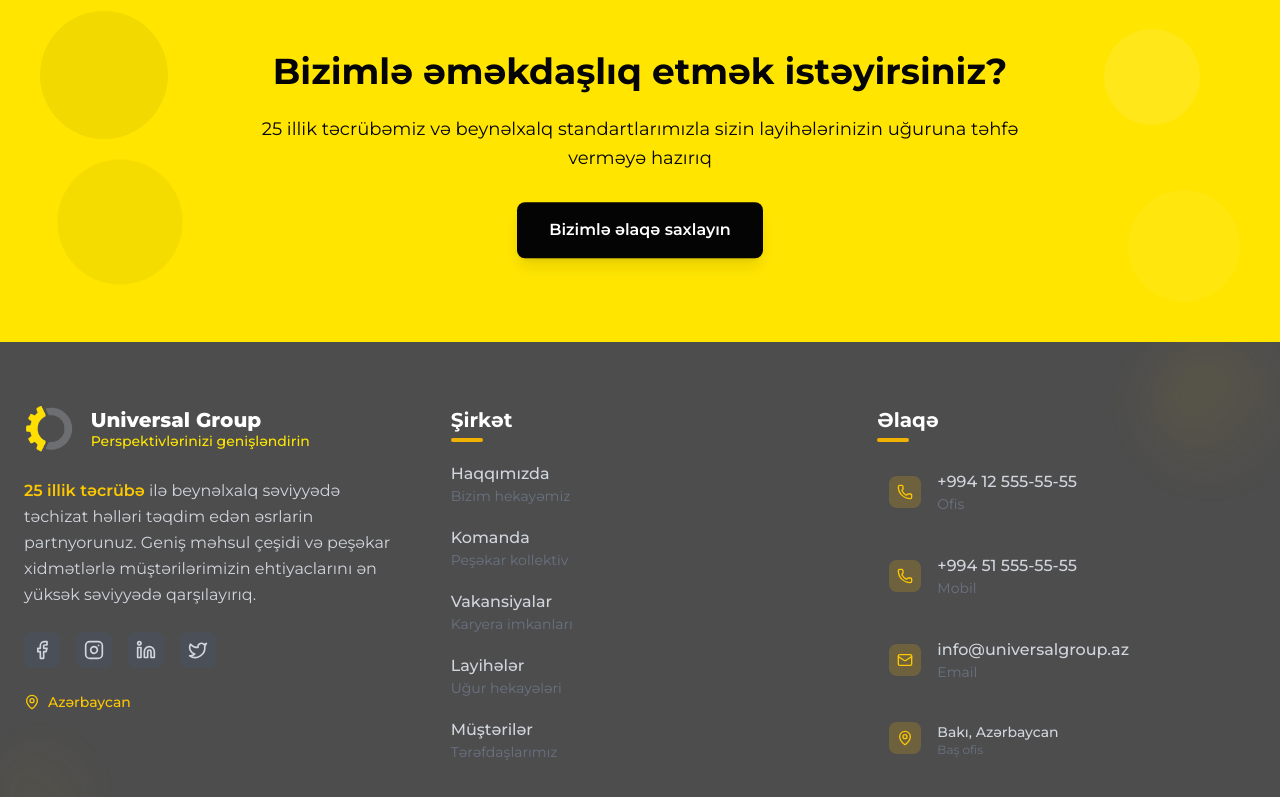
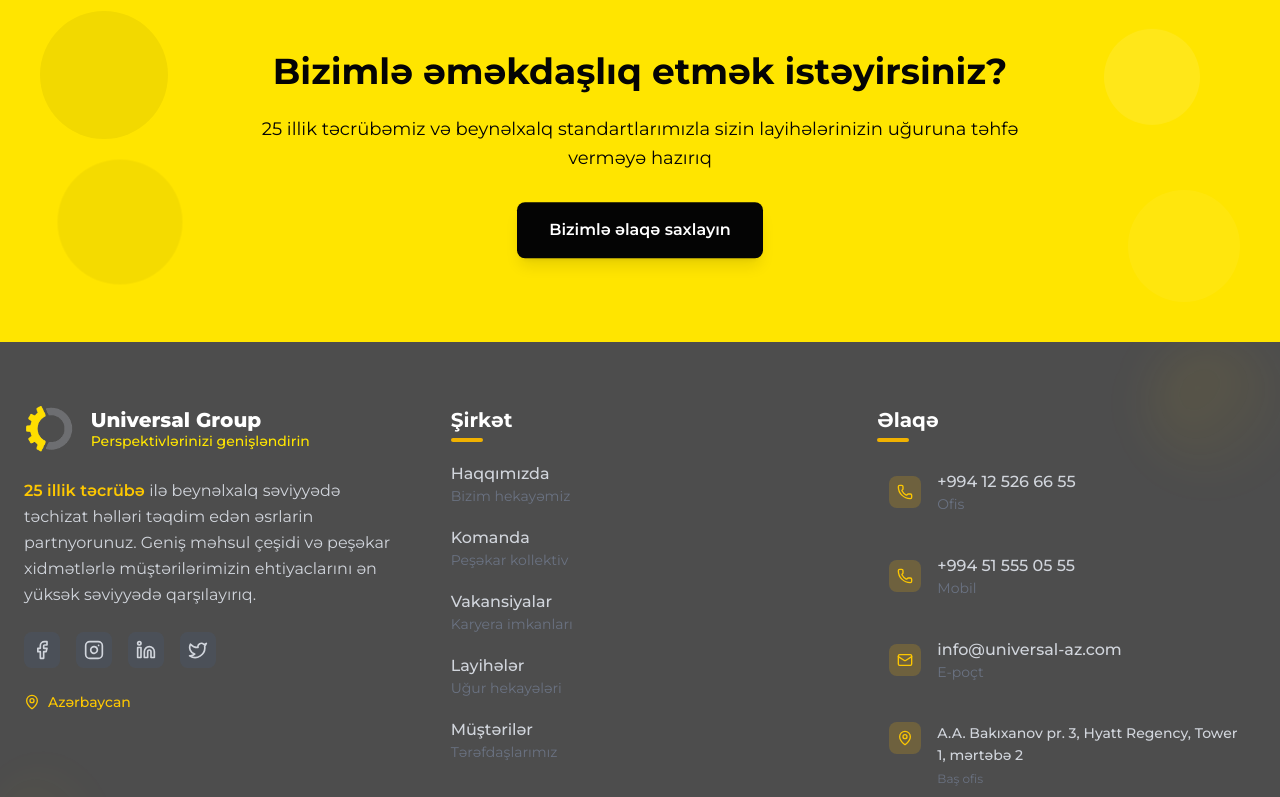
Before and after one commit to gurbanzadamurad01/universal-group, a Next.js app: page /az/services in a window 1280 px wide. Shown: the part 2000-2797 px from the top of the page. Built offline with nearby package versions, Linux system fonts and the light colour scheme.

Commit message:
update favicon ico

```diff
--- a/messages/az.json
+++ b/messages/az.json
@@ -88,7 +88,7 @@
   },
   "footer": {
     "tagline": "Perspektivlərinizi genişləndirin",
-    "description": "25 illik təcrübə ilə beynəlxalq səviyyədə təchizat həlləri təqdim edən əsrlarin partnyorunuz. Geniş məhsul çeşidi və peşəkar xidmətlərlə müştərilərimizin ehtiyaclarını ən yüksək səviyyədə qarşılayırıq.",
+    "description": "<years></years>ilə beynəlxalq səviyyədə təchizat həlləri təqdim edən əsrlarin partnyorunuz. Geniş məhsul çeşidi və peşəkar xidmətlərlə müştərilərimizin ehtiyaclarını ən yüksək səviyyədə qarşılayırıq.",
     "experienceYears": "25 illik təcrübə",
     "location": "Azərbaycan",
     "company": "Şirkət",
@@ -103,12 +103,12 @@
     "clients": "Müştərilər",
     "clientsDesc": "Tərəfdaşlarımız",
     "contact": "Əlaqə",
+    "mobile": "Mobil",
+    "address": "A.A. Bakıxanov pr. 3, Hyatt Regency, Tower 1, mərtəbə 2",
     "office": "Ofis",
-    "mobile": "Mobil",
-    "email": "Email",
+    "email": "E-poçt",
+    "copyright": "© 2026 Universal Group. Bütün hüquqlar qorunur.",
     "headquarters": "Baş ofis",
-    "address": "Bakı, Azərbaycan",
-    "copyright": "© 2025 Universal Group. Bütün hüquqlar qorunur.",
     "privacyPolicy": "Məxfilik Siyasəti",
     "termsOfUse": "İstifadə Şərtləri",
     "siteMap": "Sayt Xəritəsi"
@@ -204,7 +204,7 @@
       "mainText": "AZ GLOBAL LLC ÇEŞİTLİ PROJELERİN KATILAN ÇEVİK TEDARİK VE MÜHENDİSLİK ŞİRKETİDİR",
       "description1": "Leading Supply Solutions 2013-cü ildə təsis olunmuş və neft-qaz sektorunda güclü mövqe qazanmışdır. Yarandığı gündən etibarən şirkət beynəlxalq standartlara uyğun yüksək keyfiyyətli, etibarlı və performansa yönəlmiş təchizat həlləri təqdim etməyə sadiqdir.",
       "description2": "Leading Supply Solutions ixtisaslaşdırılmamış topdansatış fəaliyyəti ilə yanaşı, aralıq məhsulların və geniş çeşidli malların topdan satışı üzrə agentlik xidmətləri təqdim edir. Strukturlaşdırılmış proseslər və sahə üzrə təcrübə sayəsində şirkət fəaliyyətində səmərəlilik, uyğunluq və dəyər yaradılmasını təmin edir.",
-      "description3":"Peşəkar idarəetmə yanaşması və geniş strateji tərəfdaşlıq şəbəkəsinə əsaslanaraq, Leading Supply Solutions müştərilərin xüsusi tələblərinə uyğun çevik, operativ və müştəriyönümlü həllər təqdim edir. Şirkətin əməliyyat mükəmməlliyinə, çevik reaksiyaya və uzunmüddətli əməkdaşlığa verdiyi önəm onu bazarda etibarlı tərəfdaş kimi mövqeləndirir."
+      "description3": "Peşəkar idarəetmə yanaşması və geniş strateji tərəfdaşlıq şəbəkəsinə əsaslanaraq, Leading Supply Solutions müştərilərin xüsusi tələblərinə uyğun çevik, operativ və müştəriyönümlü həllər təqdim edir. Şirkətin əməliyyat mükəmməlliyinə, çevik reaksiyaya və uzunmüddətli əməkdaşlığa verdiyi önəm onu bazarda etibarlı tərəfdaş kimi mövqeləndirir."
     }
   },
   "companyTabs": {
--- a/messages/en.json
+++ b/messages/en.json
@@ -88,7 +88,7 @@
   },
   "footer": {
     "tagline": "Expand Your Perspectives",
-    "description": "Your partner for decades with 25 years of experience providing international-level supply solutions. We meet our customers' needs at the highest level with a wide range of products and professional services.",
+    "description": "Your partner for decades with <years></years> providing international-level supply solutions. We meet our customers' needs at the highest level with a wide range of products and professional services.",
     "experienceYears": "25 years of experience",
     "location": "Azerbaijan",
     "company": "Company",
@@ -103,12 +103,12 @@
     "clients": "Clients",
     "clientsDesc": "Our partners",
     "contact": "Contact",
+    "mobile": "Mobile",
+    "address": "A.A Bakikhanov ave 3. Hyatt Regency, Tower 1. 2nd floor",
     "office": "Office",
-    "mobile": "Mobile",
     "email": "Email",
+    "copyright": "© 2026 Universal Group. All rights reserved.",
     "headquarters": "Headquarters",
-    "address": "Baku, Azerbaijan",
-    "copyright": "© 2025 Universal Group. All rights reserved.",
     "privacyPolicy": "Privacy Policy",
     "termsOfUse": "Terms of Use",
     "siteMap": "Site Map"
@@ -120,7 +120,7 @@
   },
   "company": {
     "bannerContent": {
-      "mainParagraph":"Today Universal Group QSC is a reliable partner of government institutions, oil and gas industry, construction and shipping sectors. Behind the major projects of our 150+ active corporate clients stands our strength, agility and flawless service model.",
+      "mainParagraph": "Today Universal Group QSC is a reliable partner of government institutions, oil and gas industry, construction and shipping sectors. Behind the major projects of our 150+ active corporate clients stands our strength, agility and flawless service model.",
       "paragraph1": "Our company has been operating under the name \"Universal Pro\" since 2016. Thanks to the experience and international relations gained over many years, we have become one of the leading supply companies in the country.",
       "paragraph2": "Our company, which operates on a large scale in the B2B and B2G segments, works with more than 1,200 international suppliers and has a wide product portfolio. 70% of the supply is from abroad and 30% from the local market.",
       "mainParagraph1": "Founded in 1998, our company initially operated under the name “Universal Makina.” Since 2016, we have continued our activities under the brand “Universal Pro.”\n\nOver the years, through accumulated experience, strong international partnerships, and a customer-focused approach, we have grown into one of the leading supply companies in the country.",
@@ -204,7 +204,7 @@
       "mainText": "AZ GLOBAL LLC ÇEŞİTLİ PROJELERİN KATILAN ÇEVİK TEDARİK VE MÜHENDİSLİK ŞİRKETİDİR",
       "description1": "Leading Supply Solutions was established in 2013 and has built a strong presence in the oil and gas sector. Since its inception, the company has been committed to delivering high-quality, reliable, and performance-driven supply solutions that meet international standards.",
       "description2": "Leading Supply Solutions operates across non-specialized wholesale activities while also providing agency services for the wholesale of intermediate products and a diverse portfolio of goods. Through structured processes and industry expertise, the company ensures efficiency, compliance, and value creation across its operations.",
-      "description3":"Backed by a professional management approach and an extensive network of strategic partnerships, Leading Supply Solutions delivers customer-focused, flexible, and timely solutions tailored to the specific requirements of its clients. The company’s commitment to operational excellence, responsiveness, and long-term collaboration positions it as a trusted partner in the market."
+      "description3": "Backed by a professional management approach and an extensive network of strategic partnerships, Leading Supply Solutions delivers customer-focused, flexible, and timely solutions tailored to the specific requirements of its clients. The company’s commitment to operational excellence, responsiveness, and long-term collaboration positions it as a trusted partner in the market."
     }
   },
   "companyTabs": {
--- a/messages/tr.json
+++ b/messages/tr.json
@@ -88,8 +88,8 @@
   },
   "footer": {
     "tagline": "Perspektiflerinizi Genişletin",
-    "description": "25 yıllık deneyimle uluslararası düzeyde tedarik çözümleri sunan onlarca yıllık ortağınız. Geniş ürün yelpazesi ve profesyonel hizmetlerle müşterilerimizin ihtiyaçlarını en üst düzeyde karşılıyoruz.",
-    "experienceYears": "25 yıllık deneyim",
+    "description": "<years></years> uluslararası düzeyde tedarik çözümleri sunan onlarca yıllık ortağınız. Geniş ürün yelpazesi ve profesyonel hizmetlerle müşterilerimizin ihtiyaçlarını en üst düzeyde karşılıyoruz.",
+    "experienceYears": "25 yıllık deneyimle",
     "location": "Azerbaycan",
     "company": "Şirket",
     "aboutUs": "Hakkımızda",
@@ -103,12 +103,12 @@
     "clients": "Müşteriler",
     "clientsDesc": "Ortaklarımız",
     "contact": "İletişim",
+    "address": "A.A. Bakıhanov cad. 3, Hyatt Regency, Tower 1, kat 2",
     "office": "Ofis",
+    "email": "E-posta",
+    "copyright": "© 2026 Universal Group. Tüm hakları saklıdır.",
     "mobile": "Mobil",
-    "email": "Email",
     "headquarters": "Genel merkez",
-    "address": "Bakü, Azerbaycan",
-    "copyright": "© 2025 Universal Group. Tüm hakları saklıdır.",
     "privacyPolicy": "Gizlilik Politikası",
     "termsOfUse": "Kullanım Şartları",
     "siteMap": "Site Haritası"
@@ -201,7 +201,7 @@
       "mainText": "AZ GLOBAL LLC ÇEŞİTLİ PROJELERİN KATILAN ÇEVİK TEDARİK VE MÜHENDİSLİK ŞİRKETİDİR",
       "description1": "Leading Supply Solutions 2013 yılında kurulmuş olup petrol ve gaz sektöründe güçlü bir konum elde etmiştir. Kuruluşundan bu yana şirket, uluslararası standartlara uygun yüksek kaliteli, güvenilir ve performans odaklı tedarik çözümleri sunmaya odaklanmıştır.",
       "description2": "Leading Supply Solutions, uzmanlaşmamış toptan satış faaliyetlerinin yanı sıra ara ürünlerin ve geniş ürün portföyünün toptan satışı için acentelik hizmetleri sunmaktadır. Yapılandırılmış süreçler ve sektör deneyimi sayesinde şirket, operasyonlarında verimlilik, uyumluluk ve değer yaratımını sağlamaktadır.",
-      "description3":"Profesyonel yönetim anlayışı ve geniş stratejik iş ortaklıkları ağıyla desteklenen Leading Supply Solutions, müşterilerinin özel ihtiyaçlarına uygun esnek, hızlı ve müşteri odaklı çözümler sunmaktadır. Operasyonel mükemmeliyet, hızlı reaksiyon ve uzun vadeli iş birliğine verdiği önem, şirketi pazarda güvenilir bir iş ortağı konumuna getirmektedir."
+      "description3": "Profesyonel yönetim anlayışı ve geniş stratejik iş ortaklıkları ağıyla desteklenen Leading Supply Solutions, müşterilerinin özel ihtiyaçlarına uygun esnek, hızlı ve müşteri odaklı çözümler sunmaktadır. Operasyonel mükemmeliyet, hızlı reaksiyon ve uzun vadeli iş birliğine verdiği önem, şirketi pazarda güvenilir bir iş ortağı konumuna getirmektedir."
     }
   },
   "companyTabs": {
--- /dev/null
+++ b/src/additional.d.ts
@@ -0,0 +1,4 @@
+declare module "*.css" {
+  const content: { [className: string]: string };
+  export default content;
+}
--- a/src/components/custom-components/Banner.tsx
+++ b/src/components/custom-components/Banner.tsx
@@ -33,7 +33,7 @@ const Banner: React.FC<Props> = ({ bannerKey, children }) => {
       <div className="banner-gradient animate-gradient-shift relative z-10">
         <div className="container mx-auto max-w-6xl pt-20">
           <div className="flex flex-col items-center text-center">
-            <TagComponent text={t('tag')} icon={Tag} />
+            <TagComponent text={t('tag')} icon={Tag} className="text-white"/>
             <h1
               className={`text-5xl md:text-7xl font-bold text-white mb-6 mx-auto ${
                 isVisible
--- a/src/components/layout-components/footer.tsx
+++ b/src/components/layout-components/footer.tsx
@@ -60,16 +60,13 @@ const Footer: React.FC<FooterProps> = ({ locale }) => {
               </div>
 
               <p className="text-gray-300 text-base leading-relaxed">
-                {t('description').split(t('experienceYears')).map((part, index) => (
-                  <span key={index}>
-                    {index === 0 && (
-                      <span className="text-yellow-400 font-semibold">
-                        {t('experienceYears')}
-                      </span>
-                    )}
-                    {part}
-                  </span>
-                ))}
+                {t.rich('description', {
+                  years: (chunks) => (
+                    <span className="text-yellow-400 font-semibold">
+                      {t('experienceYears') + " " + chunks}
+                    </span>
+                  )
+                })}
               </p>
 
               <div className="flex space-x-4">
@@ -151,17 +148,14 @@ const Footer: React.FC<FooterProps> = ({ locale }) => {
               </h4>
               <div className="space-y-4">
                 {[
-                  { icon: Phone, text: "+994 12 555-55-55", label: t('office') },
-                  { icon: Phone, text: "+994 51 555-55-55", label: t('mobile') },
-                  {
-                    icon: Mail,
-                    text: "info@universalgroup.az",
-                    label: t('email'),
-                  },
+                  { icon: Phone, text: "+994 12 526 66 55", label: t('office'), href: "tel:+994125266655" },
+                  { icon: Phone, text: "+994 51 555 05 55", label: t('mobile'), href: "tel:+994515550555" },
+                  { icon: Mail, text: "info@universal-az.com", label: t('email'), href: "mailto:info@universal-az.com" },
                 ].map((item, index) => (
-                  <div
+                  <a
                     key={index}
-                    className="group flex items-center space-x-4 p-3 rounded-lg hover:bg-gray-600/30 transition-all duration-300 cursor-pointer"
+                    href={item.href}
+                    className="group flex items-center space-x-4 p-3 rounded-lg hover:bg-gray-600/30 transition-all duration-300"
                   >
                     <div className="p-2 rounded-lg bg-yellow-500/20 group-hover:bg-yellow-500 transition-all duration-300">
                       <item.icon className="w-4 h-4 text-yellow-400 group-hover:text-black transition-colors" />
@@ -172,18 +166,19 @@ const Footer: React.FC<FooterProps> = ({ locale }) => {
                       </p>
                       <p className="text-sm text-gray-500">{item.label}</p>
                     </div>
-                  </div>
+                  </a>
                 ))}
 
+                {/* Address Section */}
                 <div className="group flex items-start space-x-4 p-3 rounded-lg hover:bg-gray-600/30 transition-all duration-300">
                   <div className="p-2 rounded-lg bg-yellow-500/20 group-hover:bg-yellow-500 transition-all duration-300">
                     <MapPin className="w-4 h-4 text-yellow-400 group-hover:text-black transition-colors" />
                   </div>
                   <div>
-                    <p className="text-gray-300 group-hover:text-white text-sm font-medium transition-colors">
+                    <p className="text-gray-300 group-hover:text-white text-sm font-medium transition-colors leading-relaxed">
                       {t('address')}
                     </p>
-                    <p className="text-xs text-gray-500">{t('headquarters')}</p>
+                    <p className="text-xs text-gray-500 mt-1">{t('headquarters')}</p>
                   </div>
                 </div>
               </div>
```
Also changed, not shown: 2 other files (tests, documents, lock files or other folders). Lines whose indentation alone changed are shown as unchanged.
